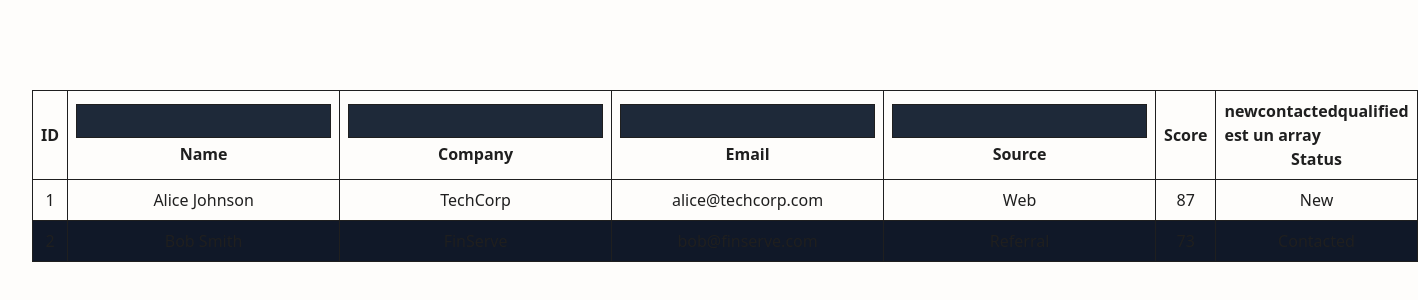
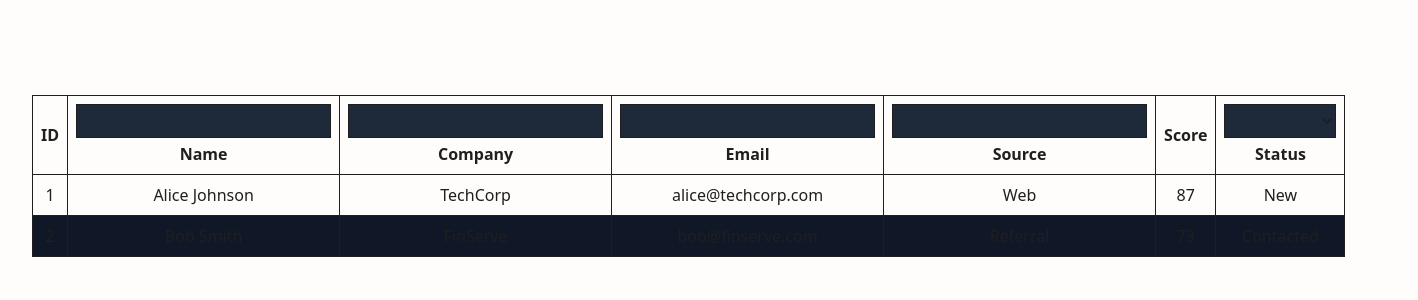
Before and after one commit to JulioTPS/Mini-Seller, a React (Vite) app: page / in a window 1280 px wide. Shown: the part 224-524 px from the top of the page, 1418 px wide, since content can reach past the window. Built offline with nearby package versions, Linux system fonts and the light colour scheme.

Commit message:
select filter

```diff
--- a/src/components/table/filter.tsx
+++ b/src/components/table/filter.tsx
@@ -23,6 +23,21 @@
       />
     );
   } else if (Array.isArray(filterType)) {
-    return <div>{filterType} est un array</div>;
+    return (
+      <select
+        className="border p-1 mb-1 bg-gray-800"
+        value={filter}
+        onChange={(e) => setFilter(e.target.value)}
+      >
+        <option value=""></option>
+        {filterType.map((option) => (
+          <option key={option} value={option}>
+            {typeof option === "string"
+              ? option.charAt(0).toUpperCase() + option.slice(1)
+              : option}
+          </option>
+        ))}
+      </select>
+    );
   }
 };
```
